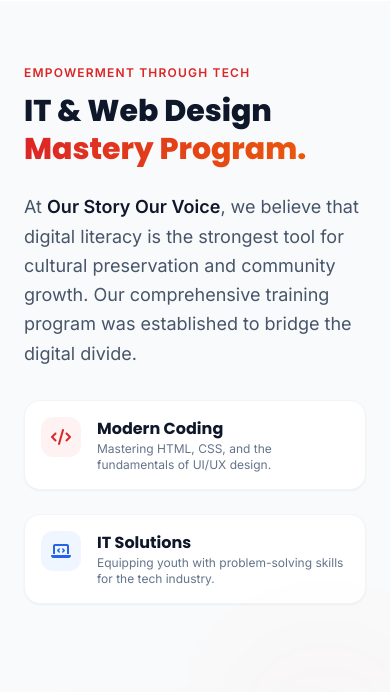
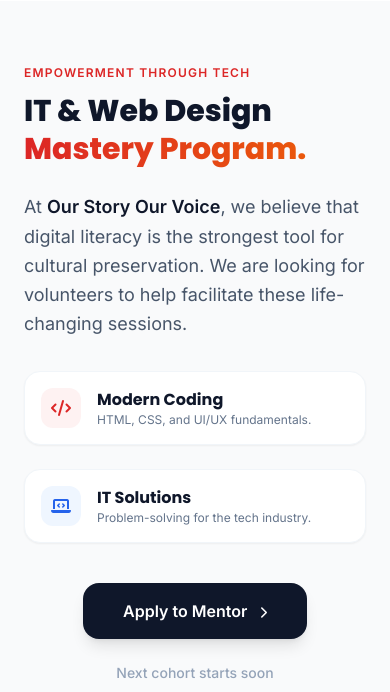
Before and after one commit to Williams-Opone/osov, a Flask app: page /volunteer in a window 390 px wide. Shown: the part 1455-2147 px from the top of the page. Run offline with Flask 3, Linux system fonts and the light colour scheme; the visitor is signed in with stand-in values (Sample User, id 1); data that the repository does not hold is empty; some libraries are stand-ins or nearby versions.

Commit message:
Added a section to the volunteer2

```diff
--- a/project/templates/user/volunteer.html
+++ b/project/templates/user/volunteer.html
@@ -73,7 +73,7 @@
                         IT & Web Design <span class="text-transparent bg-clip-text bg-gradient-to-r from-red-600 to-orange-600">Mastery Program.</span>
                     </h2>
                     <p class="text-slate-600 text-lg mb-8 leading-relaxed">
-                        At <span class="font-bold text-slate-900">Our Story Our Voice</span>, we believe that digital literacy is the strongest tool for cultural preservation and community growth. Our comprehensive training program was established to bridge the digital divide.
+                        At <span class="font-bold text-slate-900">Our Story Our Voice</span>, we believe that digital literacy is the strongest tool for cultural preservation. We are looking for volunteers to help facilitate these life-changing sessions.
                     </p>
 
                     <div class="grid grid-cols-1 md:grid-cols-2 gap-6 mb-10">
@@ -83,7 +83,7 @@
                             </div>
                             <div>
                                 <h4 class="font-bold text-slate-900">Modern Coding</h4>
-                                <p class="text-xs text-slate-500">Mastering HTML, CSS, and the fundamentals of UI/UX design.</p>
+                                <p class="text-xs text-slate-500">HTML, CSS, and UI/UX fundamentals.</p>
                             </div>
                         </div>
                         <div class="flex items-start gap-4 p-4 bg-white rounded-2xl shadow-sm border border-slate-100">
@@ -92,42 +92,37 @@
                             </div>
                             <div>
                                 <h4 class="font-bold text-slate-900">IT Solutions</h4>
-                                <p class="text-xs text-slate-500">Equipping youth with problem-solving skills for the tech industry.</p>
+                                <p class="text-xs text-slate-500">Problem-solving for the tech industry.</p>
                             </div>
                         </div>
                     </div>
+
+                    <div class="flex flex-col sm:flex-row items-center gap-6">
+                        <a href="#application-form" class="bg-slate-900 hover:bg-red-600 text-white font-bold py-4 px-10 rounded-2xl transition-all shadow-lg hover:-translate-y-1">
+                            Apply to Mentor <i class="fa-solid fa-chevron-right ml-2 text-xs"></i>
+                        </a>
+                        <span class="text-slate-400 text-sm font-medium">Next cohort starts soon</span>
+                    </div>
                 </div>
 
-                <div class="w-full lg:w-2/5" data-aos="fade-left">
-                    <div class="relative">
-                        <div class="absolute -top-6 -right-6 w-32 h-32 bg-red-600/5 rounded-full blur-3xl"></div>
+                <div class="w-full lg:w-2/5 relative" data-aos="fade-left">
+                    <div class="relative z-10 rounded-[2.5rem] overflow-hidden shadow-2xl border-8 border-white">
+                        <img src="https://res.cloudinary.com/dotcy7lhz/image/upload/v1774147775/WhatsApp_Image_2026-03-14_at_5.58.12_PM_y5b37b.jpg"
+                             alt="IT Training Classroom"
+                             class="w-full h-[450px] object-cover transform hover:scale-105 transition duration-700">
 
-                        <div class="bg-white rounded-[2.5rem] p-8 md:p-10 shadow-2xl shadow-slate-200 border border-slate-100 relative z-10">
-                            <div class="flex flex-col items-center text-center">
-                                <div class="w-32 h-32 md:w-40 md:h-40 rounded-full overflow-hidden border-4 border-white shadow-lg mb-6">
-                                    <img src="/static/images/williams-opone.jpg" alt="Williams Opone" class="w-full h-full object-cover">
-                                </div>
-
-                                <h3 class="text-2xl font-bold text-slate-900 mb-1">Williams Opone</h3>
-                                <span class="text-red-600 font-bold text-sm uppercase tracking-widest mb-4">Program Director</span>
-
-                                <div class="h-1 w-12 bg-slate-200 mb-6 rounded-full"></div>
-
-                                <p class="text-slate-500 text-sm italic leading-relaxed">
-                                    "Our mission is to ensure that every voice has the digital skills necessary to share their story with the world. Tech is the language of the future, and no community should be left behind."
-                                </p>
-
-                                <div class="flex gap-4 mt-8">
-                                    <a href="#" class="w-10 h-10 rounded-full bg-slate-50 flex items-center justify-center text-slate-400 hover:bg-red-600 hover:text-white transition-all">
-                                        <i class="fa-brands fa-linkedin-in"></i>
-                                    </a>
-                                    <a href="mailto:director@ourstoryourvoice.org" class="w-10 h-10 rounded-full bg-slate-50 flex items-center justify-center text-slate-400 hover:bg-red-600 hover:text-white transition-all">
-                                        <i class="fa-solid fa-envelope"></i>
-                                    </a>
+                        <div class="absolute bottom-6 left-6 right-6 bg-white/95 backdrop-blur-md p-4 rounded-2xl shadow-xl border border-slate-100">
+                            <div class="flex items-center gap-4">
+                                <img src="https://res.cloudinary.com/dotcy7lhz/image/upload/v1774830394/wo_rifkhk.jpg"
+                                     class="w-12 h-12 rounded-full object-cover border-2 border-red-500" alt="Williams Opone">
+                                <div>
+                                    <p class="text-sm font-bold text-slate-900">Williams Opone</p>
+                                    <p class="text-[10px] text-red-600 font-bold uppercase tracking-widest">Program Director</p>
                                 </div>
                             </div>
                         </div>
                     </div>
+                    <div class="absolute -top-10 -right-10 w-32 h-32 bg-red-600/10 rounded-full blur-3xl -z-10"></div>
                 </div>
 
             </div>
```
